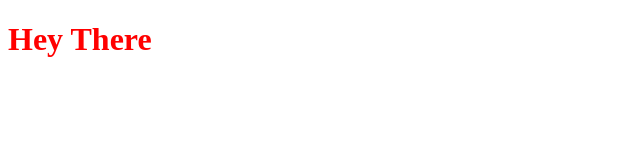
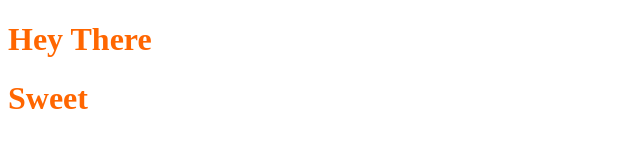
Before and after one commit to Devin-Snell/demo, a plain HTML site: page index.html in a window 1280 px wide. Shown: the whole page, without its empty margins (0-640 px from the left). Drawn offline with Linux system fonts and the light colour scheme.

Commit message:
mango tree

```diff
--- a/index.html
+++ b/index.html
@@ -9,5 +9,6 @@
 </head>
 <body>
     <h1>Hey There</h1>
+    <h1>Sweet</h1>
 </body>
 </html>
--- a/style.css
+++ b/style.css
@@ -1,5 +1,5 @@
 
 
 h1 {
-    color: red;
+    color: rgb(255, 102, 0);
 }
```
